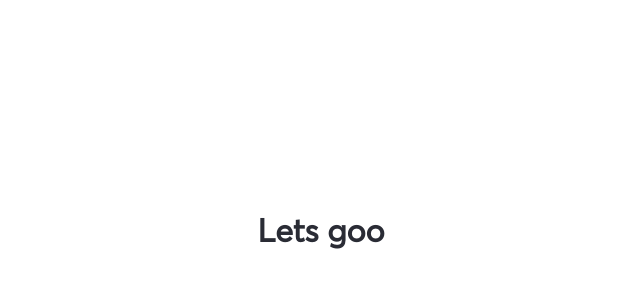
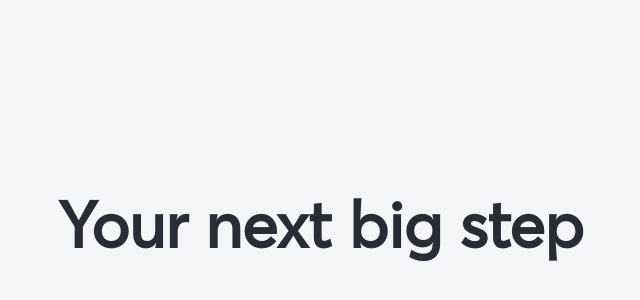
Before and after one commit to kacemws/React-Scroll-Animation, a React (Create React App) app: page / in a window 1280 px wide. Shown: the part 170-470 px from the top of the page, without its empty margins (319-959 px from the left). Built offline with nearby package versions, Linux system fonts and the light colour scheme.

Commit message:
made the landing animation

```diff
--- a/src/App.tsx
+++ b/src/App.tsx
@@ -1,7 +1,8 @@
 import React, { useEffect } from "react";
 import "./Style/App.scss";
 import gsap from "gsap";
-import { ScrollTrigger } from "gsap/all";
+import { Expo, Power1, ScrollTrigger } from "gsap/all";
+import { PageTitle } from "./Components/Typographie";
 
 gsap.registerPlugin(ScrollTrigger);
 
@@ -28,18 +29,70 @@ function App() {
     //   opacity: 1,
     //   x: 400,
     // });
+
+    const tl = gsap.timeline();
+
+    tl.from(".intro-title", {
+      opacity: 0,
+      duration: 1.25,
+      ease: Power1.easeOut,
+      y: 50,
+      skewX: -5,
+      delay: 1,
+    })
+      .to(".intro-animation-inner", {
+        height: 0,
+        duration: 1.75,
+        ease: Expo.easeInOut,
+      })
+      .to(".intro-title .page-title", {
+        css: {
+          "mix-blend-mode": "normal",
+          color: "var(--text)",
+        },
+        duration: 1,
+        delay: -0.79,
+      })
+      .to(".landing-page", {
+        css: {
+          overflowY: "auto",
+        },
+        duration: 0,
+      });
   }, []);
   return (
-    <div
-      style={{
-        height: "100%",
-        width: "100vw",
-        display: "flex",
-        alignItems: "center",
-        justifyContent: "center",
-      }}
-    >
-      <h1>Lets goo</h1>
+    <div className="landing-page">
+      <div className="intro">
+        {/*********************************************************/}
+
+        {/* the black screen covering the screen */}
+        <div className="intro-animation-wrapper">
+          <div className="intro-animation-inner"></div>
+        </div>
+        {/* the black screen covering the screen */}
+
+        {/*********************************************************/}
+
+        {/* the intro section */}
+        <div className="intro-container">
+          <div className="intro-content-wrapper">
+            <div className="intro-title">
+              <PageTitle>Your next big step</PageTitle>
+            </div>
+          </div>
+        </div>
+        {/* the intro section */}
+
+        {/*********************************************************/}
+      </div>
+      <div
+        className="newsletter"
+        style={{
+          height: "100vh",
+          width: "100%",
+          backgroundColor: "red",
+        }}
+      ></div>
     </div>
   );
 }
--- a/src/Style/App.scss
+++ b/src/Style/App.scss
@@ -19,3 +19,48 @@
   font-family: "averta";
   color: var(--text);
 }
+
+.landing-page {
+  height: 100%;
+  width: 100vw;
+  min-height: 100vh;
+  overflow-x: hidden;
+  overflow-y: hidden;
+  background-color: var(--neutral-200);
+
+  .intro {
+    width: 100%;
+    height: 100vh;
+
+    .intro-animation-wrapper {
+      z-index: 8;
+      .intro-animation-inner {
+        position: absolute;
+        height: 100%;
+        width: 100%;
+        background-color: var(--neutral-600);
+      }
+    }
+
+    .intro-container {
+      height: 100vh;
+      width: 100%;
+
+      .intro-content-wrapper {
+        height: 100%;
+        width: 100%;
+        display: flex;
+        flex-direction: column;
+        align-items: center;
+        justify-content: center;
+
+        .page-title {
+          display: inline-block;
+          z-index: 10;
+          color: var(--text-inverted);
+          mix-blend-mode: difference;
+        }
+      }
+    }
+  }
+}
```
